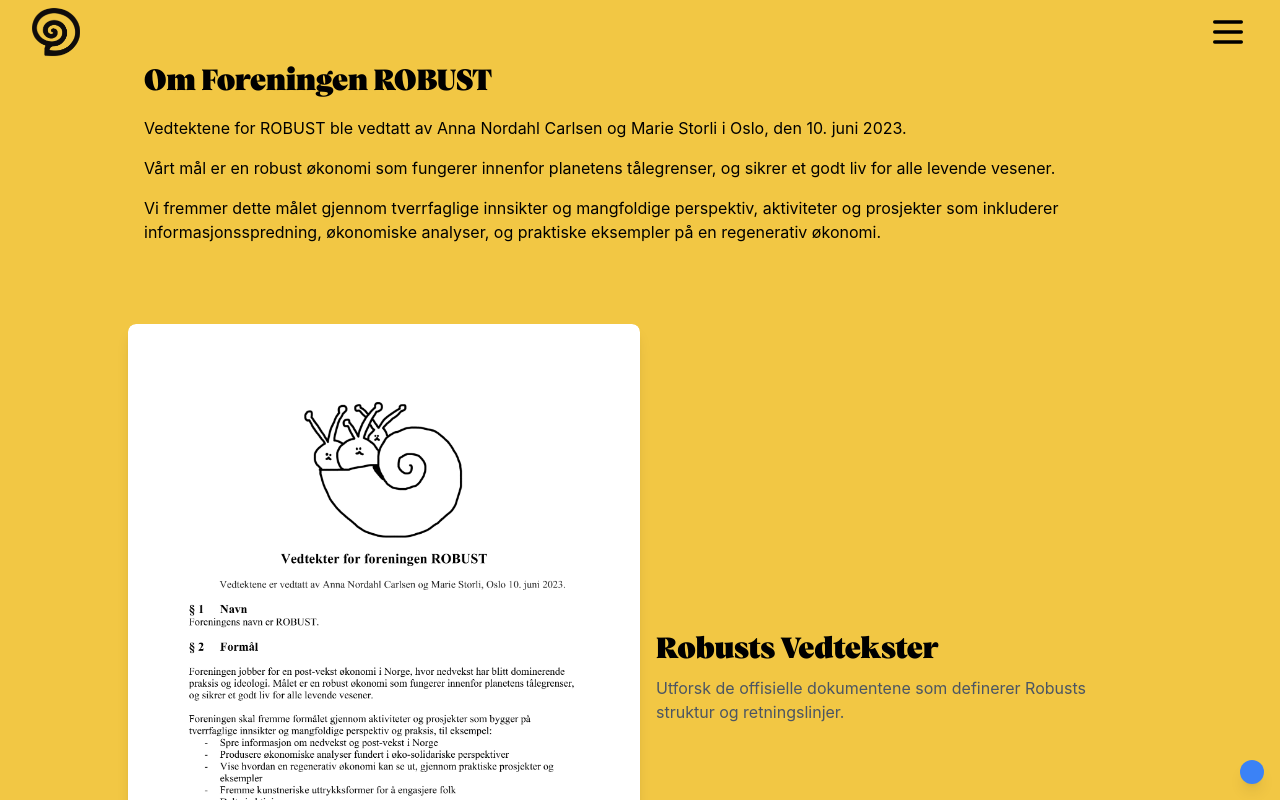
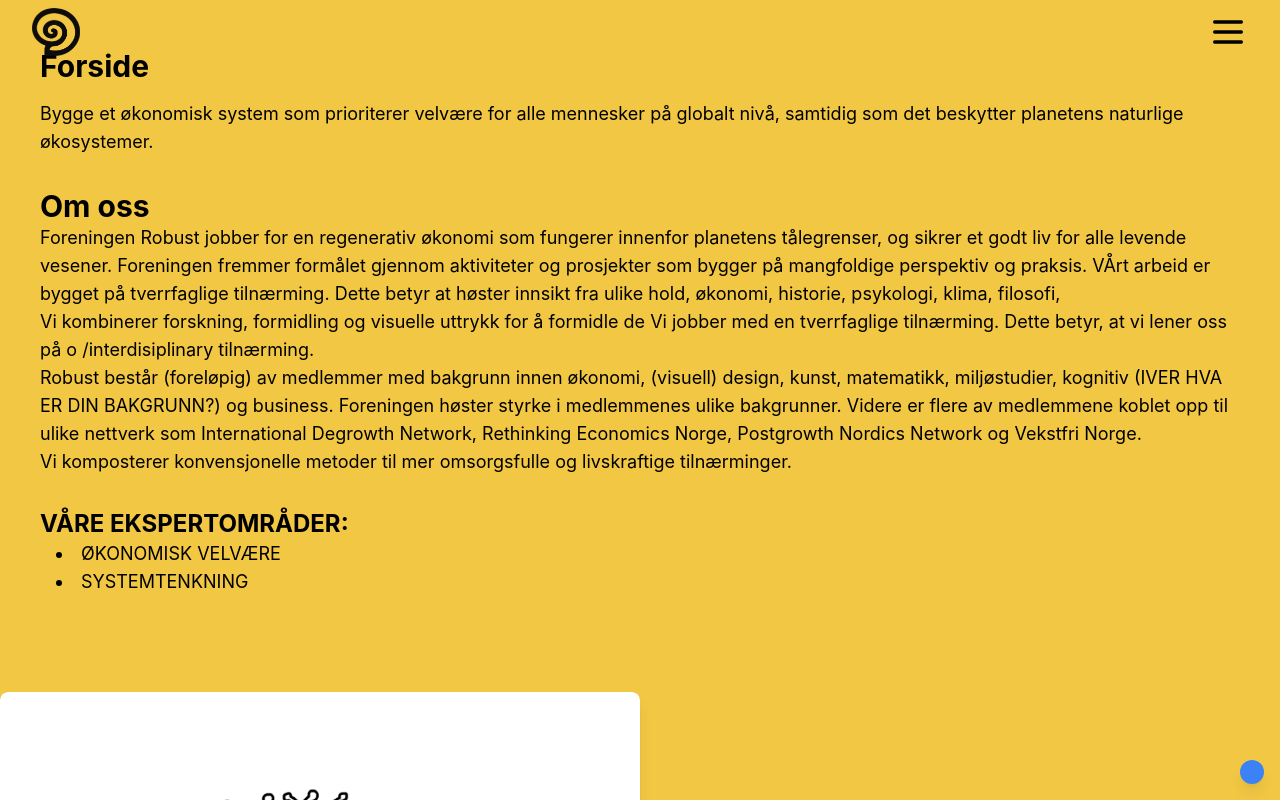
Before and after one commit to lukketsvane/robust, a Next.js app: page /om-oss in a window 1280 px wide. Shown: the top 800 px of the page. Built offline with nearby package versions, Linux system fonts and the light colour scheme.

Commit message:
about updated

```diff
--- a/app/components/AboutHero.tsx
+++ b/app/components/AboutHero.tsx
@@ -25,10 +25,13 @@ const AboutHero: React.FC<AboutHeroProps> = ({ textColor }) => {
     >
       <h2 className={`text-sm uppercase tracking-widest mb-6 ${textColor}`}>HVA GJØR ROBUST?</h2>
       <p className={`title text-4xl sm:text-5xl font-extrabold leading-tight mb-6 ${textColor}`}>
-        Vi utvikler veivisere og strategier som skaper tillit, håp og engasjement i samfunnet.
+        Vi bygger et økonomisk system som prioriterer velvære og beskytter planetens økosystemer.
       </p>
       <p className={`text-lg sm:text-xl ${textColor}`}>
-        Vi styrker ditt team med prisvinnende kunnskap om bærekraft, robuste arbeidsprosesser og nye perspektiver fra tverrfaglig samarbeid.
+        Foreningen Robust jobber for en regenerativ økonomi innenfor planetens tålegrenser, fremmer formålet gjennom tverrfaglige innsikter og mangfoldige perspektiv, og kombinerer forskning, formidling og visuelle uttrykk for å dele kunnskapen.
+      </p>
+      <p className={`text-lg sm:text-xl ${textColor}`}>
+        Robust består (foreløpig) av medlemmer med bakgrunn innen økonomi, (visuell) design, kunst, matematikk, miljøstudier, kognitiv (IVER HVA ER DIN BAKGRUNN?) og business. Foreningen høster styrke i medlemmenes ulike bakgrunner. Videre er flere av medlemmene koblet opp til ulike nettverk som International Degrowth Network, Rethinking Economics Norge, Postgrowth Nordics Network og Vekstfri Norge.
       </p>
     </motion.div>
   );
--- a/app/components/ArticleTemplate.tsx
+++ b/app/components/ArticleTemplate.tsx
@@ -14,7 +14,7 @@ interface ArticleTemplateProps {
 
 const ArticleTemplate: React.FC<ArticleTemplateProps> = ({ children, frontMatter }) => {
   return (
-    <article className="max-w-2xl mx-auto p-5">
+    <article className="max-w-2xl mx-auto p-5 pt-16"> {/* Increased padding at the top */}
       <h1 className="text-3xl font-bold mb-2">{frontMatter.title}</h1>
       <p className="text-sm text-gray-600 mb-4">{frontMatter.date} By: {frontMatter.author}</p>
       <Image
--- a/app/components/OmOssSectionContent.tsx
+++ b/app/components/OmOssSectionContent.tsx
@@ -4,20 +4,24 @@ import React from 'react';
 const OmOssSectionContent = () => {
   return (
     <div className="p-4 text-left">
-      <h1 className="title text-3xl font-bold mb-4">Om Foreningen ROBUST</h1>
+      <h1 className="text-3xl md:text-4xl lg:text-5xl font-bold mb-4">Om Foreningen ROBUST</h1>
       <p className="mb-4">
-        Vedtektene for ROBUST ble vedtatt av Anna Nordahl Carlsen og Marie Storli i Oslo, den 10. juni 2023.
+        Foreningen Robust jobber for en regenerativ økonomi som fungerer innenfor planetens tålegrenser, og sikrer et godt liv for alle levende vesener. Vårt arbeid er bygget på tverrfaglige tilnærminger, inkludert økonomi, historie, psykologi, klima og filosofi.
       </p>
       <p className="mb-4">
-        Vårt mål er en robust økonomi som fungerer innenfor planetens tålegrenser,
-        og sikrer et godt liv for alle levende vesener.
+        Vi kombinerer forskning, formidling og visuelle uttrykk for å spre kunnskap og engasjere samfunnet.
       </p>
       <p className="mb-4">
-        Vi fremmer dette målet gjennom tverrfaglige innsikter og mangfoldige perspektiv,
-        aktiviteter og prosjekter som inkluderer informasjonsspredning, økonomiske analyser,
-        og praktiske eksempler på en regenerativ økonomi.
+        Robust består av medlemmer med ulik bakgrunn, inkludert økonomi, design, kunst, matematikk, miljøstudier og business. Vi henter styrke fra våre mangfoldige bakgrunner og er tilknyttet ulike nettverk som International Degrowth Network, Rethinking Economics Norge, Postgrowth Nordics Network og Vekstfri Norge.
       </p>
-      {/* Additional content sections can be added here */}
+      <p className="mb-4">
+        Vi utfordrer konvensjonelle metoder for å fremme omsorgsfulle og livskraftige tilnærminger.
+      </p>
+      <h2 className="text-2xl md:text-3xl lg:text-4xl font-semibold mb-2">VÅRE EKSPERTOMRÅDER:</h2>
+      <ul className="list-disc pl-6 mb-4">
+        <li className="mb-2">ØKONOMISK VELVÆRE</li>
+        <li>SYSTEMTENKNING</li>
+      </ul>
     </div>
   );
 };
--- a/app/components/ui/FeatureItem.tsx
+++ /dev/null
@@ -1,17 +0,0 @@
-import React from 'react';
-
-// Define the props type
-interface FeatureItemProps {
-    icon: string; // URL or path to the icon image
-    title: string; // Title text
-}
-
-// FeatureItem component
-export const FeatureItem: React.FC<FeatureItemProps> = ({ icon, title }) => (
-    <div className="flex items-center space-x-2">
-      <img src={icon} alt={title} className="w-8 h-8" />
-      <span>{title}</span>
-    </div>
-);
-
-export default FeatureItem;
--- a/app/components/ui/FeatureList.tsx
+++ /dev/null
@@ -1,11 +0,0 @@
-import React from 'react';
-
-interface FeatureListProps {
-  children: React.ReactNode;
-}
-
-export const FeatureList: React.FC<FeatureListProps> = ({ children }) => (
-  <div className="grid grid-cols-2 md:grid-cols-3 gap-4 p-8">
-    {children}
-  </div>
-);
--- a/app/components/ui/Section.tsx
+++ /dev/null
@@ -1,11 +0,0 @@
-
-interface SectionProps {
-    color: string;
-    children: React.ReactNode;
-  }
-
-  export const Section: React.FC<SectionProps> = ({ color, children }) => (
-    <div className={`${color} p-8`}>
-      {children}
-    </div>
-  );
--- a/articles/mot-en-robust-fremtid.mdx
+++ b/articles/mot-en-robust-fremtid.mdx
@@ -4,6 +4,7 @@ date: '2023-12-28'
 image: '/profile_pictures/anna_carlsen.png'
 author: 'John Doe'
 tags: ['Nedvekst', 'Regenerativ Økonomi', 'Bærekraft']
+summary: 'i love petroleumsindustrien'
 ---
 
 # Mot en robust fremtid — for et bærekraftig Norge
--- a/articles/the-art-of-coding.mdx
+++ b/articles/the-art-of-coding.mdx
@@ -4,6 +4,8 @@ date: '2023-12-30'
 image: '/profile_pictures/anna_carlsen.png'
 author: 'Jane Smith'
 tags: ['Coding', 'Programming', 'Tech']
+summary: 'i love petroleumsindustrien'
+
 ---
 
 # The Art of Coding
--- a/pages/om-oss.tsx
+++ b/pages/om-oss.tsx
@@ -1,9 +1,7 @@
-"use client";
 import React, { useState, useEffect } from 'react';
-import { motion, useScroll } from 'framer-motion';
+import { motion, useAnimation } from 'framer-motion';
 import OmOssSectionContent from '../app/components/OmOssSectionContent';
 import FingerFooter from '../app/components/FingerFooter';
-import '../app/globals.css';
 import dynamic from 'next/dynamic';
 
 const InteractiveBook = dynamic(
@@ -14,31 +12,28 @@ const InteractiveBook = dynamic(
 const sectionColorsOmOss = ['#F2C744', '#617864', '#4324D2', '#FFFFFF', '#F2C744'];
 
 const OmOss = () => {
-  const { scrollYProgress } = useScroll();
   const [currentSection, setCurrentSection] = useState(0);
 
   useEffect(() => {
     const triggerPoints = [0.2, 0.4, 0.6, 0.8, 1.0];
-    const unsubscribe = scrollYProgress.onChange(latest => {
+
+    const handleScroll = () => {
+      const latest = window.scrollY / (document.documentElement.scrollHeight - window.innerHeight);
+
       for (let i = 0; i < triggerPoints.length; i++) {
         if (latest < triggerPoints[i]) {
           setCurrentSection(i);
           break;
         }
       }
-    });
+    };
 
-    return () => unsubscribe();
-  }, [scrollYProgress]);
-
-  useEffect(() => {
-    const body = document.getElementsByTagName('body')[0];
-    body.style.backgroundColor = sectionColorsOmOss[currentSection];
+    window.addEventListener('scroll', handleScroll);
 
     return () => {
-      body.style.backgroundColor = '';
+      window.removeEventListener('scroll', handleScroll);
     };
-  }, [currentSection]);
+  }, []);
 
   const pdfImages = [
     '/vedtekter/side_1.png',
@@ -49,17 +44,27 @@ const OmOss = () => {
   return (
     <>
       <motion.div
-        className="flex flex-col items-center justify-center w-full min-h-screen"
-        style={{ backgroundColor: sectionColorsOmOss[currentSection] }}
+        className={`flex flex-col items-center justify-center w-full min-h-screen bg-${sectionColorsOmOss[currentSection]}`}
         initial={{ backgroundColor: sectionColorsOmOss[currentSection] }}
         animate={{ backgroundColor: sectionColorsOmOss[currentSection] }}
         transition={{ duration: 0.35 }}
         data-section={currentSection}
       >
-        <div className="w-full sm:px-[10%] px-4 py-12">
-          <OmOssSectionContent />
-          <InteractiveBook images={pdfImages} />
+        <div className="w-full sm:px-10 px-4 py-12">
+          <h1 className="text-3xl font-bold mb-4">Forside</h1>
+          <p className="text-lg">Bygge et økonomisk system som prioriterer velvære for alle mennesker på globalt nivå, samtidig som det beskytter planetens naturlige økosystemer.</p>
+          <h1 className="text-3xl font-bold mt-8">Om oss</h1>
+          <p className="text-lg">Foreningen Robust jobber for en regenerativ økonomi som fungerer innenfor planetens tålegrenser, og sikrer et godt liv for alle levende vesener. Foreningen fremmer formålet gjennom aktiviteter og prosjekter som bygger på mangfoldige perspektiv og praksis. VÅrt arbeid er bygget på tverrfaglige tilnærming. Dette betyr at høster innsikt fra ulike hold, økonomi, historie, psykologi, klima, filosofi,</p>
+          <p className="text-lg">Vi kombinerer forskning, formidling og visuelle uttrykk for å formidle de Vi jobber med en tverrfaglige tilnærming. Dette betyr, at vi lener oss på o /interdisiplinary tilnærming.</p>
+          <p className="text-lg">Robust består (foreløpig) av medlemmer med bakgrunn innen økonomi, (visuell) design, kunst, matematikk, miljøstudier, kognitiv (IVER HVA ER DIN BAKGRUNN?) og business. Foreningen høster styrke i medlemmenes ulike bakgrunner. Videre er flere av medlemmene koblet opp til ulike nettverk som International Degrowth Network, Rethinking Economics Norge, Postgrowth Nordics Network og Vekstfri Norge.</p>
+          <p className="text-lg">Vi komposterer konvensjonelle metoder til mer omsorgsfulle og livskraftige tilnærminger.</p>
+          <h2 className="text-2xl font-bold mt-8">VÅRE EKSPERTOMRÅDER:</h2>
+          <ul className="list-disc list-inside text-lg pl-4">
+            <li>ØKONOMISK VELVÆRE</li>
+            <li>SYSTEMTENKNING</li>
+          </ul>
         </div>
+        <InteractiveBook images={pdfImages} />
       </motion.div>
       <FingerFooter />
     </>
```
Also changed, not shown: lib/articles.ts (+10 -3 lines), pages/articles/index.tsx (+59 -10 lines).
